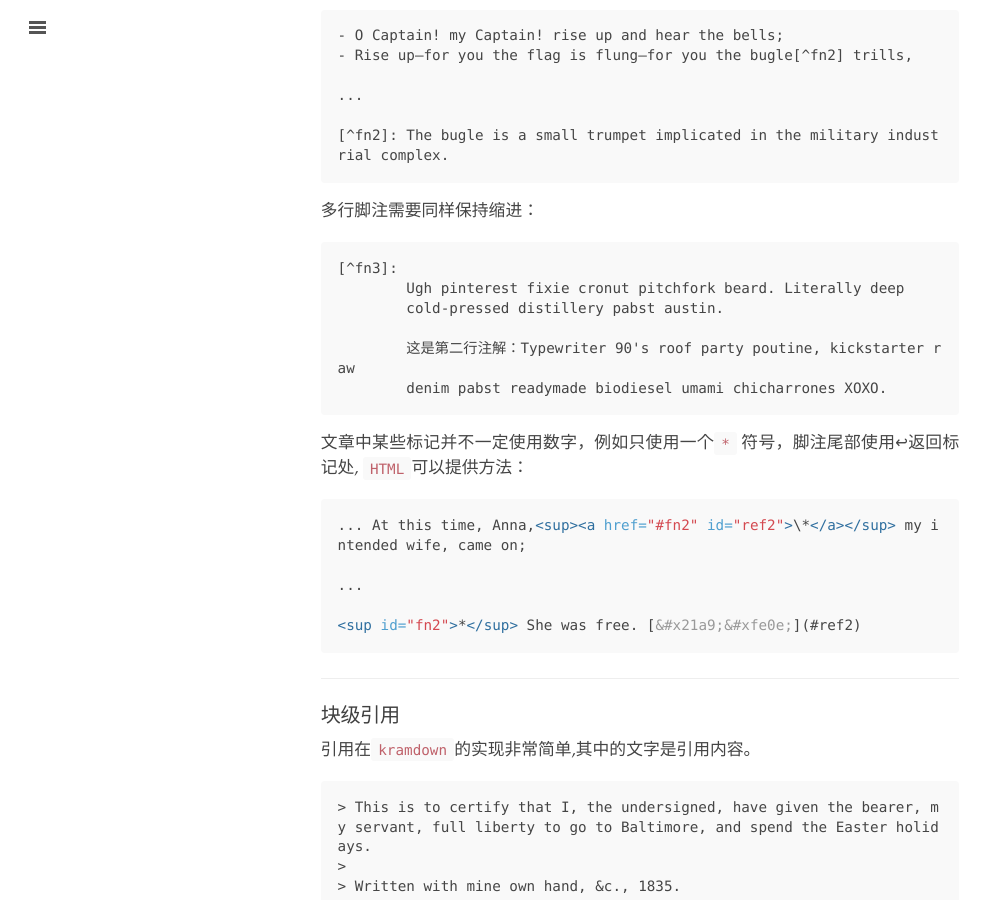
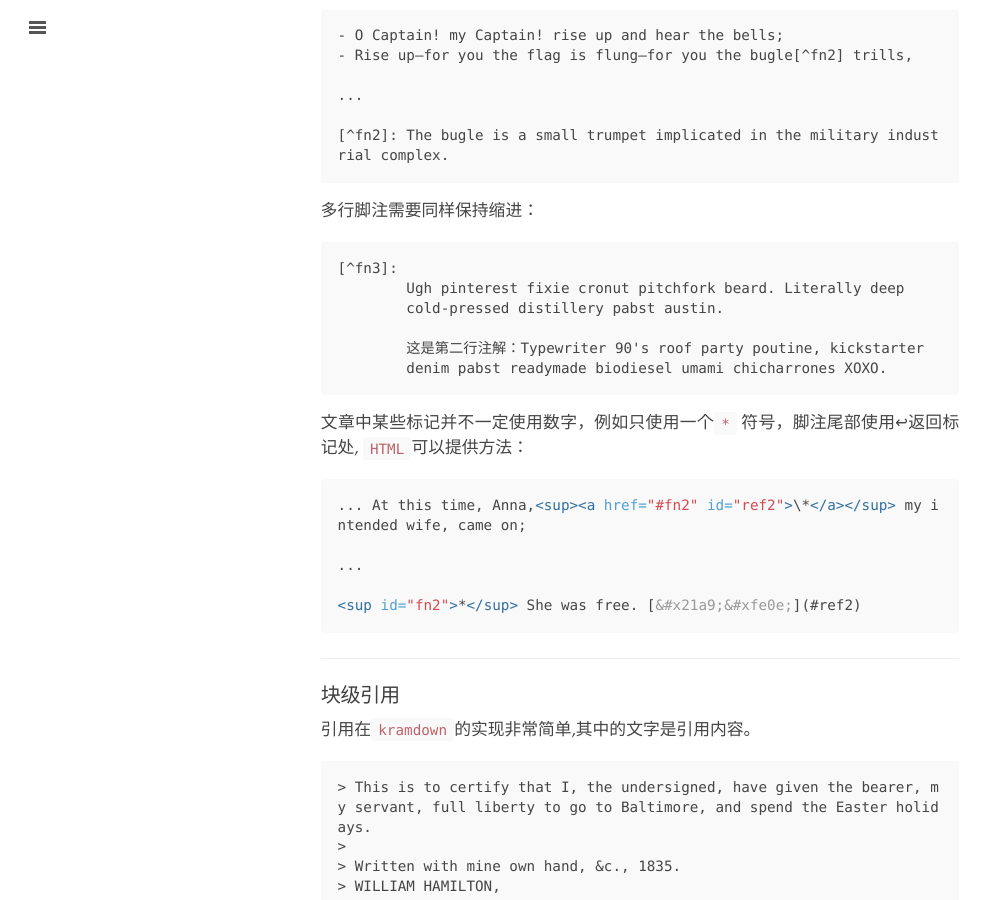
Before and after one commit to symphonyh/blog, a Jekyll site: the page built from documentation.md, in a window 1280 px wide and 900 px high, scrolled down 2692 px. Shown: the whole window, without its empty margins (0-993 px from the left). Built offline with Jekyll 4.4.1, drawn with Linux system fonts in a browser that asks for light colours; a style sheet for code colours, icons or effects is not loaded.

Commit message:
2018-8-20:15:38

```diff
--- a/_includes/head.html
+++ b/_includes/head.html
@@ -58,7 +58,7 @@
   <link href='https://cdn.webfont.youziku.com/webfonts/nomal/122152/47280/5b79622ff629d913a007f8ea.css' rel='stylesheet' type='text/css' />
 
 
-  <script type="text/javascript" src="http://cdn.webfont.youziku.com/wwwroot/js/wf/youziku.api.min.js"></script>
+  <script type="text/javascript" src="https://cdn.webfont.youziku.com/wwwroot/js/wf/youziku.api.min.js"></script>
   <script type="text/javascript">
      $youziku.load("h1,h3,p,ul,li", "aa35bad796ad4138828c8ec641568c20", "HanWangKaiMedium-Gb5");
      /*$youziku.load("#id1,.class1,h1", "aa35bad796ad4138828c8ec641568c20", "HanWangKaiMedium-Gb5");*/
--- a/documentation.md
+++ b/documentation.md
@@ -116,7 +116,7 @@
 	Ugh pinterest fixie cronut pitchfork beard. Literally deep
 	cold-pressed distillery pabst austin.
 
-	这是第二行注解：Typewriter 90's roof party poutine, kickstarter raw
+	这是第二行注解：Typewriter 90's roof party poutine, kickstarter
 	denim pabst readymade biodiesel umami chicharrones XOXO.
 ~~~
 
--- a/index.html
+++ b/index.html
@@ -3,7 +3,7 @@
 title: Hs.
 ---
 <div class="introduction">
-<div style="font-size: 16.8px;font-family: 'lisu', 'CTLiShuSJ13f750d20b1dd28';">&nbsp;&nbsp;&nbsp;&nbsp;...完成的时候，它突然辉耀无比，成了梵天所创造的世界中间最美丽的一件作品，他在创造手杖之中创造了一个新制度，一个美妙而比例适度的新世界；其间古代古城虽都逝去了，新的更光荣的时代和城市却已代之而兴起。而现在他看到刨花还依然新鲜地堆在他的脚下，对于他和他的工作，所谓时间的流逝只是过眼幻影，时间一点也没逝去，就像梵天脑中闪过的思想立刻就点燃了凡人脑中的火绒一样。材料纯粹，他的艺术纯粹；结果怎能不神奇？</div>
+<div style="font-size: 17px;font-family: 'lisu', 'CTLiShuSJ13f750d20b1dd28';">&nbsp;&nbsp;&nbsp;&nbsp;...完成的时候，它突然辉耀无比，成了梵天所创造的世界中间最美丽的一件作品，他在创造手杖之中创造了一个新制度，一个美妙而比例适度的新世界；其间古代古城虽都逝去了，新的更光荣的时代和城市却已代之而兴起。而现在他看到刨花还依然新鲜地堆在他的脚下，对于他和他的工作，所谓时间的流逝只是过眼幻影，时间一点也没逝去，就像梵天脑中闪过的思想立刻就点燃了凡人脑中的火绒一样。材料纯粹，他的艺术纯粹；结果怎能不神奇？</div>
 
 <p style="text-align: right;"> by <a href="https://baike.baidu.com/item/%E7%93%A6%E5%B0%94%E7%99%BB%E6%B9%96/2755634?fr=aladdin" target="_blank">Thoreau 《Walden》</a></p>
 <hr>
```
